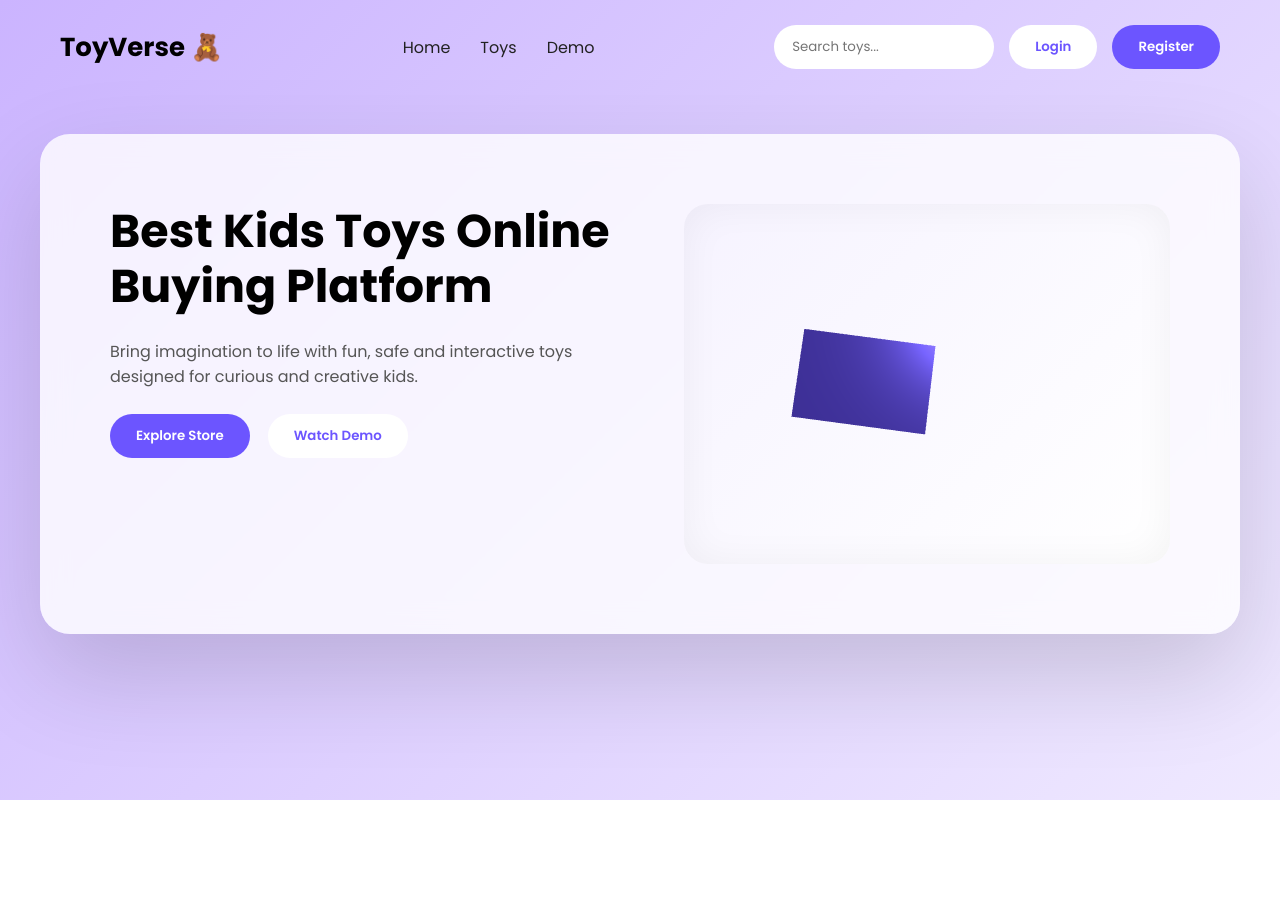
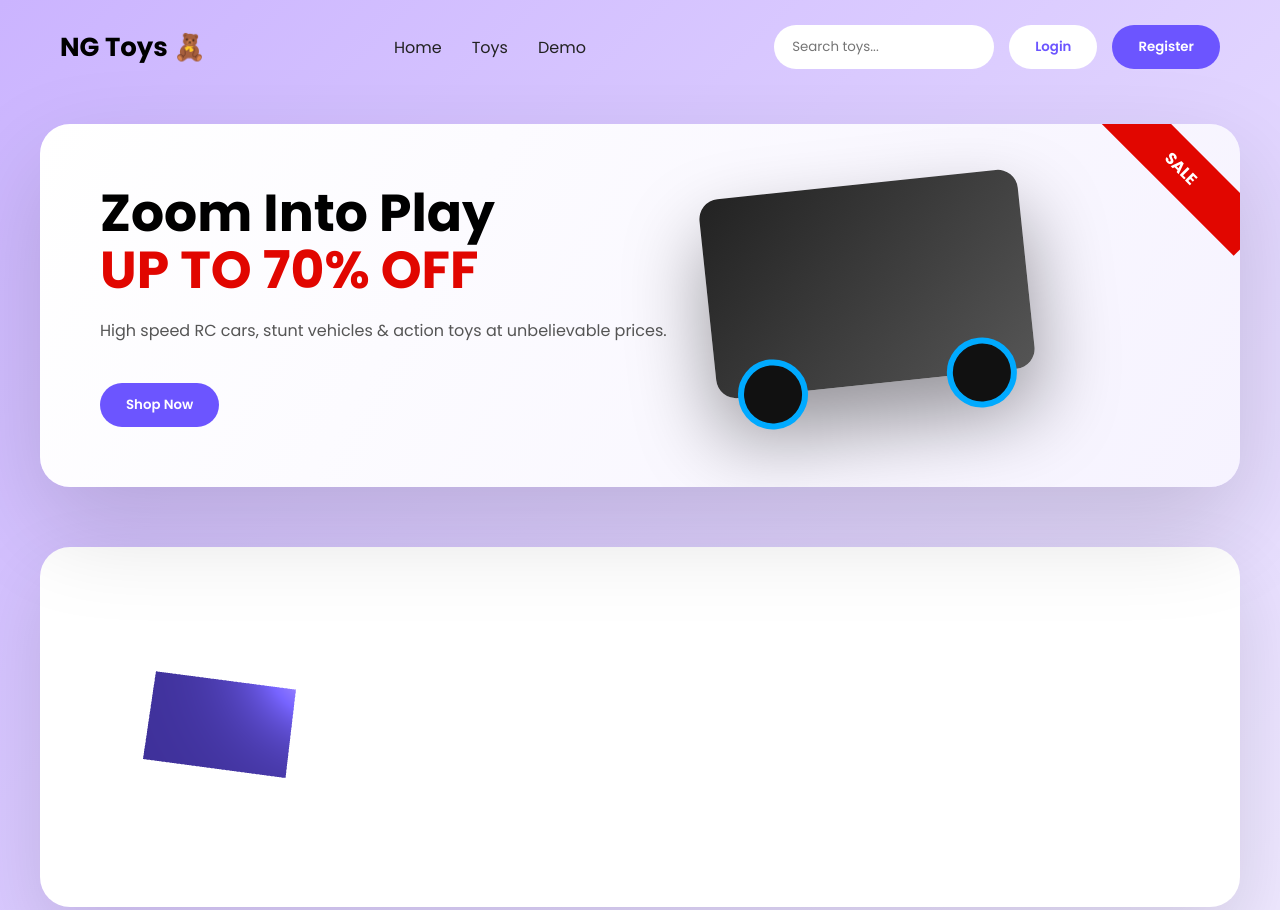
Before and after one commit to yogeshgoswami4821-ai/toy, a website: page index.html in a window 1280 px wide. Shown: the top 910 px of the page. Before the commit the page ends 800 px from the top, so only its background shows below. Drawn offline with nearby package versions, Linux system fonts and the light colour scheme.

Commit message:
Update index.html

```diff
--- a/index.html
+++ b/index.html
@@ -2,21 +2,18 @@
 <html lang="en">
 <head>
 <meta charset="UTF-8">
-<title>ToyVerse</title>
+<title>NG Toys</title>
 <meta name="viewport" content="width=device-width, initial-scale=1.0">
 
-<!-- Google Font -->
 <link href="https://fonts.googleapis.com/css2?family=Poppins:wght@300;400;600;700&display=swap" rel="stylesheet">
-
-<!-- Three.js -->
 <script src="https://cdn.jsdelivr.net/npm/three@0.160.0/build/three.min.js"></script>
 
 <style>
 *{margin:0;padding:0;box-sizing:border-box;font-family:Poppins}
 
 body{
+  background:linear-gradient(135deg,#cbb4ff,#efe9ff);
   min-height:100vh;
-  background:linear-gradient(135deg,#cbb4ff,#efe9ff);
 }
 
 /* NAVBAR */
@@ -27,35 +24,13 @@ body{
   padding:25px 60px;
 }
 
-.logo{
-  font-size:26px;
-  font-weight:700;
-}
+.logo{font-size:26px;font-weight:700}
 
-.nav-links{
-  display:flex;
-  gap:30px;
-}
+.nav-links{display:flex;gap:30px}
+.nav-links a{text-decoration:none;color:#222;font-weight:500}
 
-.nav-links a{
-  text-decoration:none;
-  color:#222;
-  font-weight:500;
-}
-
-.right{
-  display:flex;
-  gap:15px;
-  align-items:center;
-}
-
-.search{
-  padding:12px 18px;
-  border-radius:30px;
-  border:none;
-  width:220px;
-  outline:none;
-}
+.right{display:flex;gap:15px;align-items:center}
+.search{padding:12px 18px;border-radius:30px;border:none;width:220px}
 
 .btn{
   padding:12px 26px;
@@ -64,55 +39,86 @@ body{
   cursor:pointer;
   font-weight:600;
 }
+.primary{background:#6c55ff;color:white}
+.outline{background:white;color:#6c55ff}
 
-.btn-primary{
-  background:#6c55ff;
-  color:white;
+/* SALE BANNER */
+.sale{
+  max-width:1200px;
+  margin:30px auto;
+  background:linear-gradient(120deg,#ffffff,#f6f3ff);
+  border-radius:30px;
+  padding:60px;
+  display:grid;
+  grid-template-columns:1.2fr 1fr;
+  gap:40px;
+  box-shadow:0 40px 100px rgba(0,0,0,.15);
+  position:relative;
+  overflow:hidden;
 }
 
-.btn-outline{
-  background:white;
-  color:#6c55ff;
+.sale::after{
+  content:"SALE";
+  position:absolute;
+  top:20px;
+  right:-40px;
+  background:#e10600;
+  color:white;
+  padding:12px 80px;
+  transform:rotate(45deg);
+  font-weight:700;
 }
 
-/* HERO */
-.hero{
-  max-width:1200px;
-  margin:40px auto;
-  background:rgba(255,255,255,.8);
-  backdrop-filter:blur(14px);
-  border-radius:30px;
-  padding:70px;
-  display:grid;
-  grid-template-columns:1.1fr 1fr;
-  gap:40px;
-  box-shadow:0 40px 100px rgba(0,0,0,.15);
+.sale h1{
+  font-size:52px;
+  line-height:1.1;
 }
 
-.hero h1{
-  font-size:46px;
-  line-height:1.2;
+.sale span{
+  color:#e10600;
+  font-weight:700;
 }
 
-.hero p{
-  margin:25px 0;
-  font-size:16px;
+.sale p{
+  margin:20px 0;
   color:#555;
 }
 
-.actions{
-  display:flex;
-  gap:18px;
+.sale .btn{
   margin-top:20px;
 }
 
+/* FAKE RC CAR (CSS 3D FEEL) */
+.car{
+  width:320px;
+  height:200px;
+  background:linear-gradient(135deg,#222,#555);
+  border-radius:20px;
+  position:relative;
+  transform:rotate(-6deg);
+  box-shadow:0 40px 80px rgba(0,0,0,.4);
+}
+
+.wheel{
+  width:70px;
+  height:70px;
+  background:#111;
+  border-radius:50%;
+  position:absolute;
+  bottom:-35px;
+  border:6px solid #0af;
+}
+.w1{left:20px}
+.w2{right:20px}
+
 /* 3D AREA */
 #toy3d{
-  width:100%;
+  max-width:1200px;
+  margin:60px auto;
   height:360px;
-  border-radius:24px;
-  background:linear-gradient(135deg,#f6f3ff,#ffffff);
-  box-shadow:inset 0 0 40px rgba(0,0,0,.05);
+  background:white;
+  border-radius:30px;
+  box-shadow:0 30px 80px rgba(0,0,0,.12);
 }
 </style>
 </head>
@@ -121,7 +127,7 @@ body{
 
 <!-- NAVBAR -->
 <div class="navbar">
-  <div class="logo">ToyVerse 🧸</div>
+  <div class="logo">NG Toys 🧸</div>
 
   <div class="nav-links">
     <a href="./">Home</a>
@@ -131,34 +137,31 @@ body{
 
   <div class="right">
     <input class="search" placeholder="Search toys...">
-    <button class="btn btn-outline" onclick="go('login/')">Login</button>
-    <button class="btn btn-primary" onclick="go('register/')">Register</button>
+    <button class="btn outline" onclick="go('login/')">Login</button>
+    <button class="btn primary" onclick="go('register/')">Register</button>
   </div>
 </div>
 
-<!-- HERO -->
-<div class="hero">
+<!-- SALE BANNER -->
+<div class="sale">
 
   <div>
-    <h1>Best Kids Toys Online<br>Buying Platform</h1>
-    <p>
-      Bring imagination to life with fun, safe and interactive toys designed
-      for curious and creative kids.
-    </p>
-
-    <div class="actions">
-      <button class="btn btn-primary" onclick="go('toys/')">Explore Store</button>
-      <button class="btn btn-outline" onclick="go('demo/')">Watch Demo</button>
-    </div>
+    <h1>Zoom Into Play<br><span>UP TO 70% OFF</span></h1>
+    <p>High speed RC cars, stunt vehicles & action toys at unbelievable prices.</p>
+    <button class="btn primary" onclick="go('toys/')">Shop Now</button>
   </div>
 
-  <!-- 3D TOY -->
-  <div id="toy3d"></div>
+  <div class="car">
+    <div class="wheel w1"></div>
+    <div class="wheel w2"></div>
+  </div>
 
 </div>
 
+<!-- 3D TOY -->
+<div id="toy3d"></div>
+
 <script>
-/* ROUTING (GitHub Pages safe) */
 function base(){
   const p = location.pathname.split("/");
   return "/" + p[1] + "/";
@@ -167,39 +170,35 @@ function go(path){
   location.href = base() + path;
 }
 
-/* THREE.JS 3D TOY */
+/* THREE.JS */
 const scene = new THREE.Scene();
-const camera = new THREE.PerspectiveCamera(60, 1, 0.1, 1000);
+const camera = new THREE.PerspectiveCamera(60,1,0.1,1000);
 camera.position.z = 4;
 
-const renderer = new THREE.WebGLRenderer({antialias:true, alpha:true});
+const renderer = new THREE.WebGLRenderer({antialias:true,alpha:true});
 renderer.setSize(360,360);
 document.getElementById("toy3d").appendChild(renderer.domElement);
 
-/* Lights */
-const light1 = new THREE.DirectionalLight(0xffffff, 1);
-light1.position.set(2,2,5);
-scene.add(light1);
+scene.add(new THREE.AmbientLight(0xffffff,.7));
 
-const light2 = new THREE.AmbientLight(0xffffff,.6);
-scene.add(light2);
+const light = new THREE.DirectionalLight(0xffffff,1);
+light.position.set(2,2,5);
+scene.add(light);
 
-/* Toy Shape (3D block toy) */
-const geometry = new THREE.BoxGeometry(1.5,1,1);
+const geometry = new THREE.BoxGeometry(1.6,1,1);
 const material = new THREE.MeshStandardMaterial({
   color:0x6c55ff,
   metalness:.4,
   roughness:.3
 });
-const toy = new THREE.Mesh(geometry, material);
+const toy = new THREE.Mesh(geometry,material);
 scene.add(toy);
 
-/* Animation */
 function animate(){
   requestAnimationFrame(animate);
   toy.rotation.y += 0.01;
   toy.rotation.x += 0.005;
-  renderer.render(scene, camera);
+  renderer.render(scene,camera);
 }
 animate();
 </script>
```
